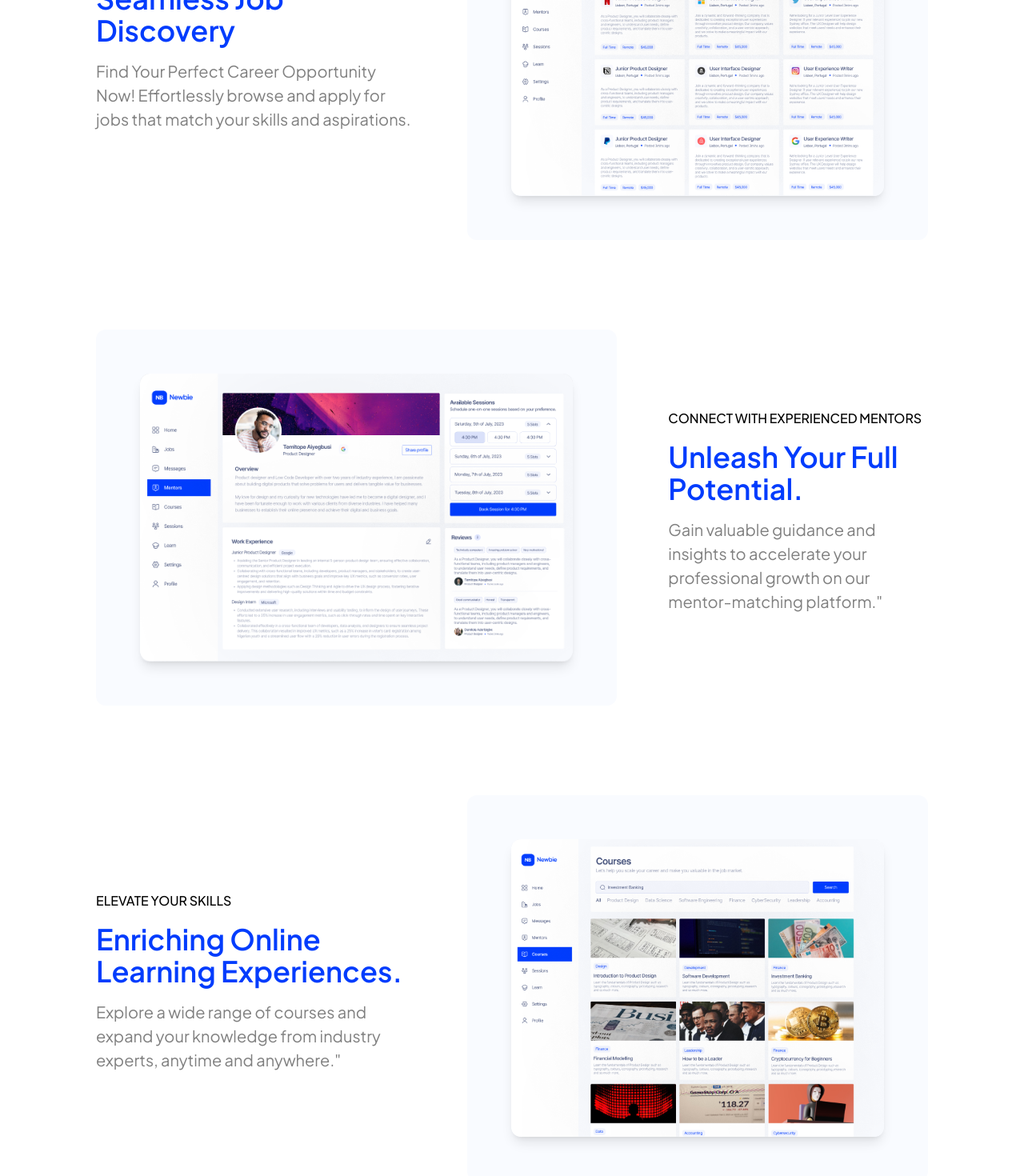
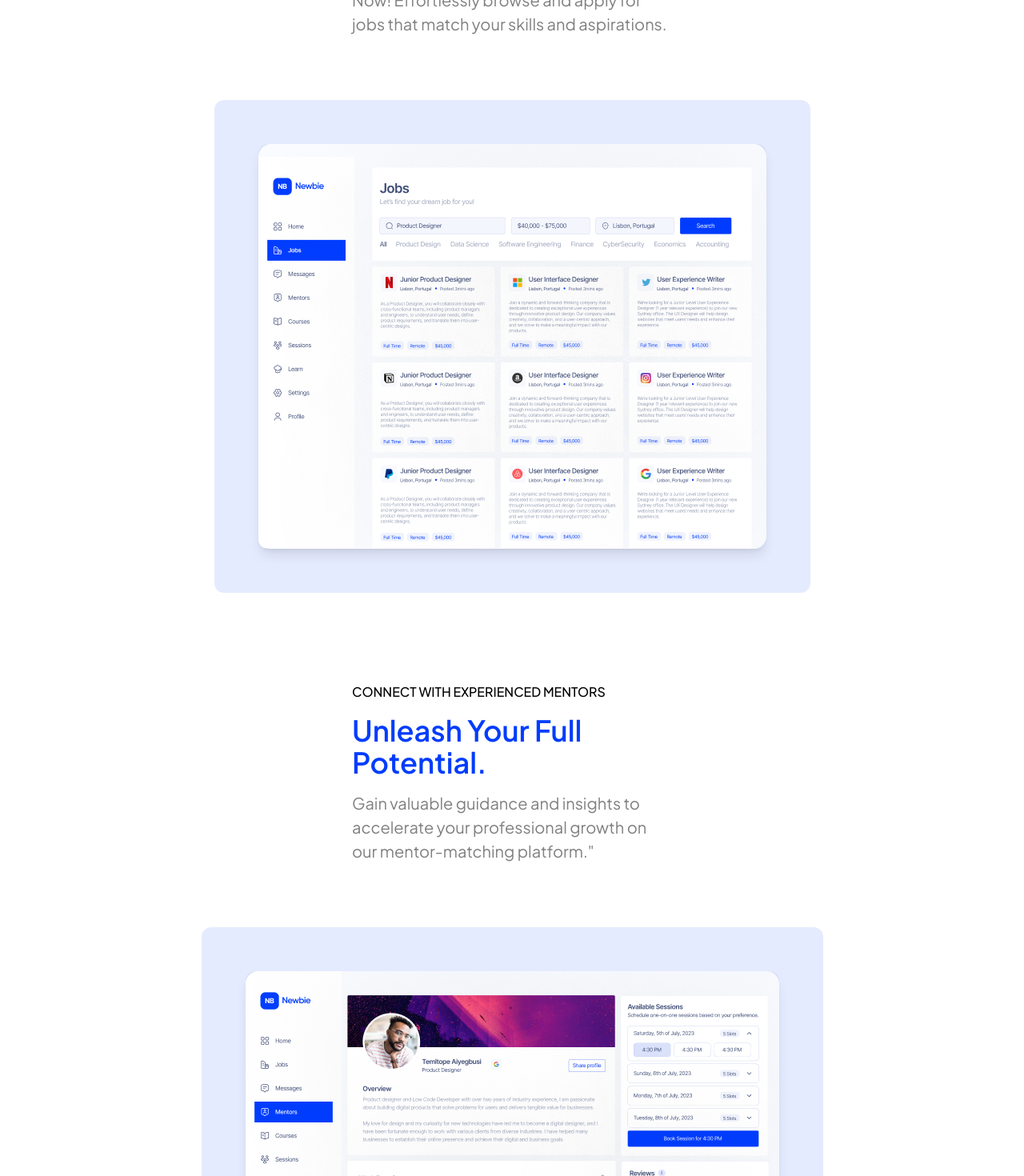
Before and after one commit to JT-OYEMADE/Newbie, a React (Create React App) app: page / in a window 1280 px wide. Shown: the part 1100-2570 px from the top of the page at 80% size. Built offline with nearby package versions, Linux system fonts and the light colour scheme; the HTML template or start-up script is replaced by a standard one.

Commit message:
Small fixes

```diff
--- a/src/components/career.jsx
+++ b/src/components/career.jsx
@@ -5,11 +5,11 @@ import { motion } from 'framer-motion';
 const Career = () => {
   return (
     <div className="relative isolate px-6 lg:px-8">
-      <div className="text-left flex justify-center flex-row lg:flex-row xs:flex-col gap-[64px] items-center mx-auto max-w-[65rem] pt-28 sm:pt-48 lg:pt-28">
+      <div className="text-left flex justify-center xl:flex-row xs:flex-col gap-[64px] items-center mx-auto max-w-[65rem] pt-28 sm:pt-48 lg:pt-28">
         <motion.div
           initial="hidden"
           whileInView="visible"
-          viewport={{ once: true, amount: 0.5 }}
+          viewport={{ once: false, amount: 0.5 }}
           transition={{ delay: 0.4, duration: 1.5 }}
           variants={{
             hidden: { opacity: 0, y: 50 },
@@ -50,12 +50,12 @@ const Career = () => {
         </motion.div>
         <motion.div initial="hidden"
           whileInView="visible"
-          viewport={{ once: true, amount: 0.5 }}
+          viewport={{ once: false, amount: 0.5 }}
           transition={{ delay: 1.6, duration: 0.5 }}
           variants={{
             hidden: { opacity: 0, x: 50 },
             visible: { opacity: 1, x: 0 },
-          }} className="p-[55px] bg-[#F9FBFF] rounded-xl">
+          }} className="p-[55px] bg-[#013CFD1A] rounded-xl">
           <img src={Job} alt="careers" className="shadow-lg rounded-xl" />
         </motion.div>
       </div>
--- a/src/components/course.jsx
+++ b/src/components/course.jsx
@@ -5,11 +5,11 @@ import { motion } from 'framer-motion';
 const Course = () => {
   return (
     <div className="relative isolate px-6 lg:px-8">
-      <div className="text-left flex justify-center flex-row lg:flex-row xs:flex-col gap-[64px] items-center mx-auto max-w-[65rem] pt-28 sm:pt-48 lg:pt-28">
+      <div className="text-left flex justify-center xl:flex-row xs:flex-col gap-[64px] items-center mx-auto max-w-[65rem] pt-28 sm:pt-48 lg:pt-28">
         <motion.div
           initial="hidden"
           whileInView="visible"
-          viewport={{ once: true, amount: 0.5 }}
+          viewport={{ once: false, amount: 0.5 }}
           transition={{ delay: 0.4, duration: 1.5 }}
           variants={{
             hidden: { opacity: 0, y: 50 },
@@ -50,12 +50,12 @@ const Course = () => {
         </motion.div>
         <motion.div initial="hidden"
           whileInView="visible"
-          viewport={{ once: true, amount: 0.5 }}
+          viewport={{ once: false, amount: 0.5 }}
           transition={{ delay: 1.6, duration: 0.5 }}
           variants={{
             hidden: { opacity: 0, x: 50 },
             visible: { opacity: 1, x: 0 },
-          }} className="p-[55px] bg-[#F9FBFF] rounded-xl">
+          }} className="p-[55px] bg-[#013CFD1A] rounded-xl">
           <img src={Skill} alt="careers" className="shadow-lg rounded-xl" />
         </motion.div>
       </div>
--- /dev/null
+++ b/src/components/footer.jsx
@@ -0,0 +1,40 @@
+import { useNavigate, Link } from 'react-router-dom'
+
+const footlink = [
+  { name: "Jobs", href: "#" },
+  { name: "Learn", href: "#" },
+  { name: "Find a Mentor", href: "#" },
+  { name: "Become a Mentor", href: "#" },
+];
+
+const Footer = () => {
+  const navigate = useNavigate()
+  const buttonRoute = () => {
+    navigate('/')
+  };
+  return (
+    <footer className='bg-[#003CFF] text-white lg:mt-[21rem] mx-auto '>
+      <div className=' pt-[50px] lg:pt-[117px] text-center'>
+        <h1 className=' lg:text-5xl text-[28px] lg:px-[6rem]  xl:px-[19rem] font-semibold'>Revolutionary platform designed to develop the next billion workforce.</h1>
+        <p className=' text-xs md:text-2xl  font-normal my-8'>We are building the next generation workforce.</p>
+        <Link
+          to='/waitlist'
+          className="rounded-[24px] bg-white py-2.5 px-8 text-sm font-semibold text-[#003CFF] shadow-sm  "
+          onClick={buttonRoute}
+        >
+          Join waitlist
+        </Link>
+      </div>
+      <div className=' mt-[6.9rem] flex flex-col lg:flex-row justify-between lg:items-center  w-10/12 mx-auto lg:pb-[117px] border-t border-white py-[77px]'>
+        <h5 className='text-2xl hidden lg:block'>newbii</h5>
+        <div className='lg:gap-8 gap-4 text-sm flex flex-col lg:flex-row  justify-between items-center'>
+          {footlink.map((item) => (
+            <Link className='gap-8' key={item.name} href={item.href}>{item.name}</Link>
+          ))}
+        </div>
+      </div>
+    </footer>
+  )
+}
+
+export default Footer
--- a/src/components/meet.jsx
+++ b/src/components/meet.jsx
@@ -5,15 +5,15 @@ import { motion } from 'framer-motion';
 const Meet = () => {
   return (
     <div className="relative isolate px-6 lg:px-8">
-      <div className="text-left flex justify-center  flex-row lg:flex-row xs:flex-col gap-[64px] items-center mx-auto max-w-[65rem] pt-28 sm:pt-48 lg:pt-28">
+      <div className="text-left flex justify-center  xl:flex-row xs:flex-col gap-[64px] items-center mx-auto max-w-[65rem] pt-28 sm:pt-48 lg:pt-28">
         <motion.div initial="hidden"
           whileInView="visible"
-          viewport={{ once: true, amount: 0.5 }}
+          viewport={{ once: false, amount: 0.5 }}
           transition={{ delay: 1.6, duration: 0.5 }}
           variants={{
             hidden: { opacity: 0, x: -50 },
             visible: { opacity: 1, x: 0 },
-          }} className="p-[55px] bg-[#F9FBFF] rounded-xl">
+          }} className="p-[55px] bg-[#013CFD1A] rounded-xl xs:order-1 xl:order-none">
           <img src={Connect} alt="careers" className=' shadow-lg rounded-xl' />
         </motion.div>
 
@@ -21,13 +21,13 @@ const Meet = () => {
           <motion.div
             initial="hidden"
             whileInView="visible"
-            viewport={{ once: true, amount: 0.5 }}
+            viewport={{ once: false, amount: 0.5 }}
             transition={{ delay: 0.4, duration: 1.5 }}
             variants={{
               hidden: { opacity: 0, y: 50 },
               visible: { opacity: 1, y: 0, transition: { staggerChildren: 0.5 } }, // Add staggerChildren
             }}
-            className="max-w-[25rem]"
+            className="max-w-[25rem] xs:order-none xl:order-1"
           >
             <motion.p
               transition={{ delay: 0.4, duration: 0.8 }}
--- a/src/components/opportunity.jsx
+++ b/src/components/opportunity.jsx
@@ -5,23 +5,23 @@ import { motion } from 'framer-motion';
 const Opportunity = () => {
   return (
     <div className="relative isolate px-6 lg:px-8">
-      <div className="text-left flex justify-center  flex-row lg:flex-row xs:flex-col gap-[64px] items-center mx-auto max-w-[65rem] py-28 sm:py-48 lg:py-28">
+      <div className="text-left flex justify-center  xl:flex-row xs:flex-col gap-[64px] items-center mx-auto max-w-[65rem] py-28 sm:py-48 lg:py-28">
         <motion.div initial="hidden"
           whileInView="visible"
-          viewport={{ once: true, amount: 0.5 }}
+          viewport={{ once: false, amount: 0.5 }}
           transition={{ delay: 1.6, duration: 0.5 }}
           variants={{
             hidden: { opacity: 0, x: -50 },
             visible: { opacity: 1, x: 0 },
-          }} className="p-[55px] bg-[#F9FBFF] rounded-xl">
-          <img src={Task} alt="careers" className=' shadow-lg rounded-xl' />
+          }} className="p-[55px] bg-[#013CFD1A] rounded-xl xs:order-1 xl:order-none">
+          <img src={Task} alt="careers" className=' shadow-lg rounded-xl ' />
         </motion.div>
 
-        <div className='max-w-[25rem]'>
+        <div className='max-w-[25rem] xs:order-none xl:order-1'>
           <motion.div
             initial="hidden"
             whileInView="visible"
-            viewport={{ once: true, amount: 0.5 }}
+            viewport={{ once: false, amount: 0.5 }}
             transition={{ delay: 0.4, duration: 1.5 }}
             variants={{
               hidden: { opacity: 0, y: 50 },
--- a/src/components/showcase.jsx
+++ b/src/components/showcase.jsx
@@ -25,7 +25,7 @@ const ShowCase = () => {
           <motion.h1 initial="hidden"
             whileInView="visible"
             viewport={{ once: false, amount: 0.5 }}
-            transition={{ duration: 0.5 }}
+            transition={{ duration: 1.5 }}
             variants={{
               hidden: { opacity: 0, y: 50 },
               visible: { opacity: 1, y: 0 },
@@ -35,7 +35,7 @@ const ShowCase = () => {
           <motion.p initial="hidden"
             whileInView="visible"
             viewport={{ once: false, amount: 0.5 }}
-            transition={{ delay: 0.2, duration: 0.5 }}
+            transition={{ delay: 0.2, duration: 1 }}
             variants={{
               hidden: { opacity: 0, y: 50 },
               visible: { opacity: 1, y: 0 },
@@ -45,7 +45,7 @@ const ShowCase = () => {
           <motion.div initial="hidden"
             whileInView="visible"
             viewport={{ once: false, amount: 0.5 }}
-            transition={{ delay: 0.4, duration: 0.5 }}
+            transition={{ delay: 0.4, duration: 1 }}
             variants={{
               hidden: { opacity: 0, y: 50 },
               visible: { opacity: 1, y: 0 },
@@ -68,7 +68,7 @@ const ShowCase = () => {
           <motion.div initial="hidden"
             whileInView="visible"
             viewport={{ once: false, amount: 0.5 }}
-            transition={{ delay: 0, duration: 0.5 }}
+            transition={{ delay: 0, duration: 1 }}
             variants={{
               hidden: { opacity: 1, y: 50 },
               visible: { opacity: 1, y: 0 },
--- a/src/pages/index.jsx
+++ b/src/pages/index.jsx
@@ -4,6 +4,7 @@ import ShowCase from "../components/showcase";
 import Meet from "../components/meet";
 import Course from "../components/course";
 import Opportunity from "../components/opportunity";
+import Footer from "../components/footer";
 
 export default function Home() {
   return (
@@ -14,6 +15,7 @@ export default function Home() {
       <Meet />
       <Course />
       <Opportunity />
+      <Footer />
     </div>
   )
 }
```
Also changed, not shown: 2 other files (tests, documents, lock files or other folders).
